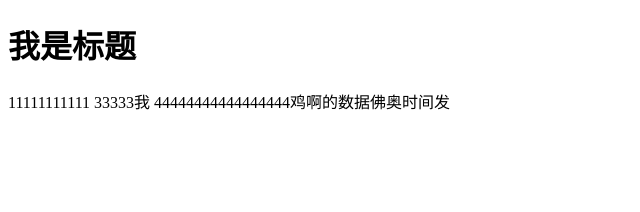
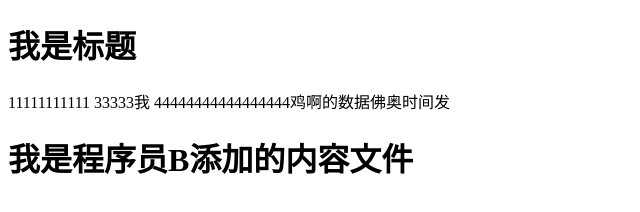
Before and after one commit to liangtainhua/git-demo, a plain HTML site: page index.html in a window 1280 px wide. Shown: the whole page, without its empty margins (0-640 px from the left). Drawn offline with Linux system fonts and the light colour scheme.

Commit message:
程序员B第一次修改提交

```diff
--- a/index.html
+++ b/index.html
@@ -11,5 +11,6 @@
 		33333我
 		44444444444444444鸡啊的数据佛奥时间发
 	</div>
+	<h1>我是程序员B添加的内容文件</h1>
 </body>
 </html>
```
